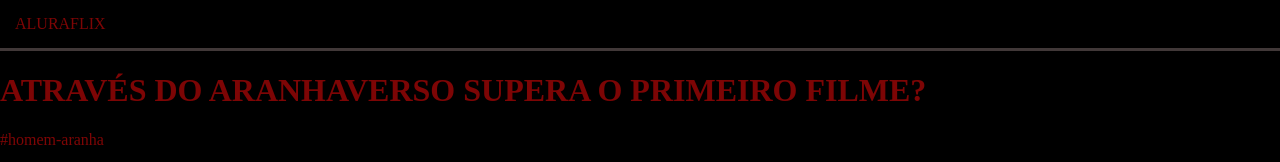
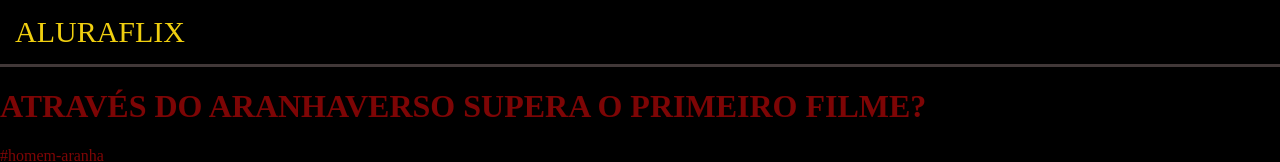
Before and after one commit to evandronalepa/AluraFlix, a plain HTML site: page index.html in a window 1280 px wide. Shown: the top 162 px of the page. Drawn offline with Linux system fonts and the light colour scheme; grey boxes are pictures that could not be loaded.

Commit message:
font-size

```diff
--- a/style.css
+++ b/style.css
@@ -7,5 +7,7 @@ body{
 header{
     border-bottom: inset 3px rgb(65, 56, 56);
     padding: 15px;
+    font-size: 30px;
+    color: rgb(240, 207, 16)
 
 }
```
